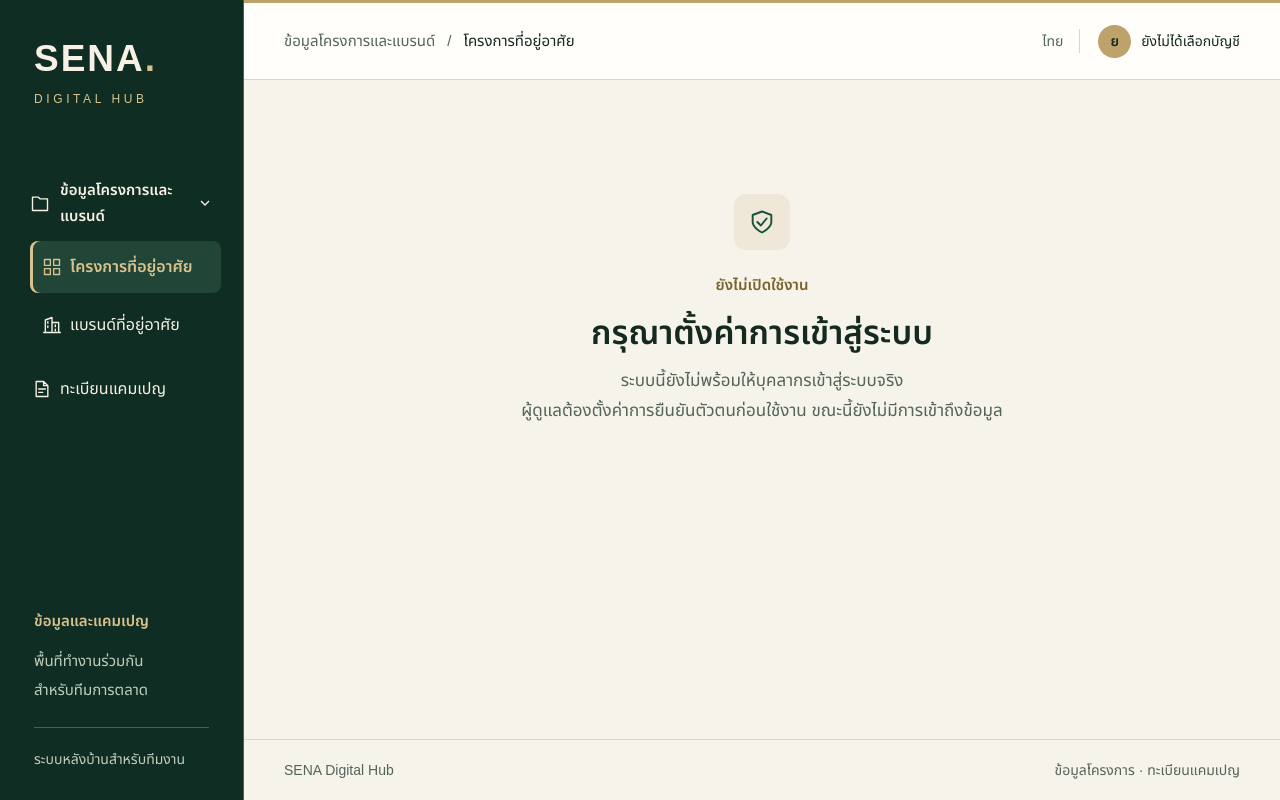
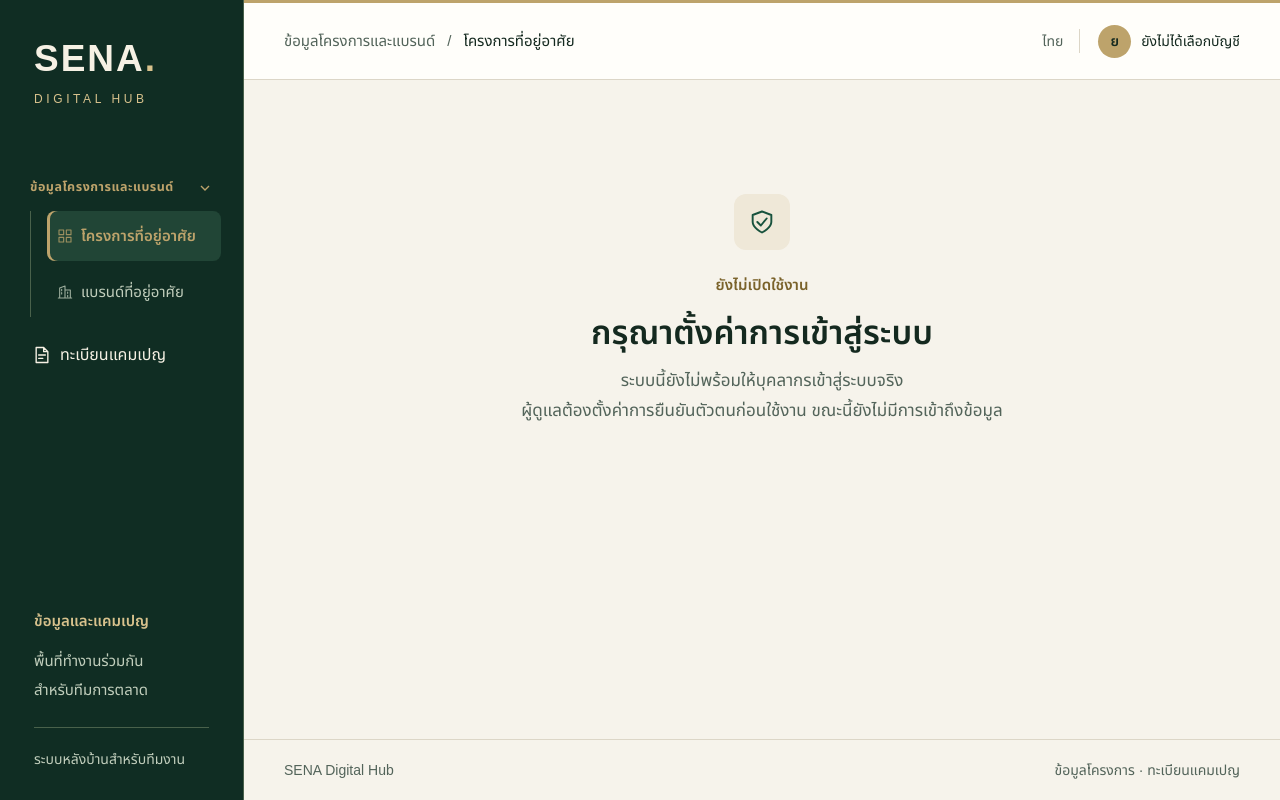
Before and after one commit to Keetawon/sena_digital_hub_mkt, a Next.js app in the folder apps/admin/: page / in a window 1280 px wide. Built offline with nearby package versions, Linux system fonts and the light colour scheme; a web font is replaced by a local one.

Commit message:
Clarify sidebar section and child navigation hierarchy

```diff
--- a/apps/admin/components/hub-navigation.css
+++ b/apps/admin/components/hub-navigation.css
@@ -1,6 +1,6 @@
 .sidebar .hub-navigation { display: grid; width: 100%; gap: 12px; }
 .hub-nav-group { min-width: 0; }
-.hub-nav-toggle { display: flex; align-items: center; gap: 10px; width: 100%; min-height: 44px; border: 0; border-radius: 8px; padding: 12px 8px; text-align: left; background: transparent; color: var(--sidebar-ink); font-size: var(--text-small); font-weight: 600; }
+.hub-nav-toggle { display: flex; align-items: center; gap: 10px; width: 100%; min-height: 44px; border: 0; border-radius: 8px; padding: 12px 8px; text-align: left; background: transparent; color: var(--gold); font-size: 12.5px; font-weight: 700; letter-spacing: .04em; }
 .hub-nav-toggle:hover { background: var(--sidebar-active); }
 .hub-nav-toggle > span { flex: 1; }
 .hub-nav-toggle svg, .hub-navigation .nav-link svg { flex-shrink: 0; }
@@ -8,9 +8,18 @@
 .hub-nav-toggle[aria-expanded="true"] .hub-nav-chevron { transform: rotate(0); }
 .hub-nav-collapse { display: grid; grid-template-rows: 0fr; }
 .hub-nav-collapse[data-open="true"] { grid-template-rows: 1fr; }
-.hub-nav-items { overflow: hidden; min-height: 0; display: grid; gap: 6px; }
+.hub-nav-items { overflow: hidden; min-height: 0; display: grid; gap: 6px; margin-left: 8px; border-left: 1px solid var(--sidebar-line); padding-left: 16px; }
 .hub-nav-collapse[data-open="false"] .hub-nav-items { visibility: hidden; }
-.hub-navigation .hub-nav-items .nav-link { margin-left: 8px; padding-left: 12px; }
+.hub-navigation .hub-nav-items .nav-link { margin: 0; padding-left: 10px; font-size: 15px; color: var(--sidebar-muted); }
+.hub-navigation .hub-nav-items .nav-link:hover { color: var(--sidebar-ink); }
+.hub-navigation .hub-nav-items .nav-link.active { color: var(--gold); background: var(--sidebar-active); box-shadow: inset 3px 0 var(--gold); }
+.hub-navigation .hub-nav-items .nav-link svg { width: 16px; height: 16px; opacity: .8; }
+.hub-nav-standalone { border-top: 1px solid var(--sidebar-line); padding-top: 12px; }
+.hub-nav-standalone .nav-link, .sidebar .assistant-trigger { font-size: 15.5px; font-weight: 600; color: var(--sidebar-ink); }
+.hub-nav-standalone .nav-link svg, .sidebar .assistant-trigger svg { width: 18px; height: 18px; }
+@media (prefers-reduced-motion: no-preference) {
+  .hub-nav-collapse { transition: grid-template-rows 150ms ease-out; }
+}
 .hub-navigation .nav-link .hub-nav-count { flex: 0 0 auto; margin-left: auto; min-width: 24px; padding: 1px 6px; border-radius: 999px; background: var(--gold-light); color: var(--sidebar); text-align: center; font-size: var(--text-caption); font-weight: 600; }
 .hub-topbar-navigation { display: flex; align-items: center; gap: 12px; min-width: 0; flex: 1; }
 .hub-menu-toggle, .hub-menu-close { display: none; }
--- a/apps/admin/components/hub-navigation.tsx
+++ b/apps/admin/components/hub-navigation.tsx
@@ -19,7 +19,7 @@ function Group({ name, items, section, pendingBrands }: { name: keyof typeof hub
   if (!items.length) return null;
   if (items.length === 1) return <NavLink item={items[0]} section={section} pendingBrands={pendingBrands} />;
   function toggle() { const next = !open; setOpen(next); try { localStorage.setItem(`hub-navigation:${name}`, next ? "open" : "closed"); } catch { /* Navigation remains usable without storage. */ } }
-  return <section className="hub-nav-group"><button type="button" className="hub-nav-toggle" aria-expanded={open} aria-controls={controls} onClick={toggle}><NavIcon path={name === "content" ? "M3 5h7l2 2h9v14H3V5z" : "M3 19h18M6 15V9M12 15V4M18 15v-7"} /><span>{hubGroups[name]}</span><svg className="hub-nav-chevron" width="16" height="16" viewBox="0 0 24 24" fill="none" stroke="currentColor" strokeWidth="2" aria-hidden="true"><path d="m6 9 6 6 6-6" /></svg></button><div id={controls} className="hub-nav-collapse" data-open={open} inert={!open} aria-hidden={!open}><div className="hub-nav-items">{items.map(item => <NavLink key={item.id} item={item} section={section} pendingBrands={pendingBrands} />)}</div></div></section>;
+  return <section className="hub-nav-group"><button type="button" className="hub-nav-toggle" aria-expanded={open} aria-controls={controls} onClick={toggle}><span>{hubGroups[name]}</span><svg className="hub-nav-chevron" width="16" height="16" viewBox="0 0 24 24" fill="none" stroke="currentColor" strokeWidth="2" aria-hidden="true"><path d="m6 9 6 6 6-6" /></svg></button><div id={controls} className="hub-nav-collapse" data-open={open} inert={!open} aria-hidden={!open}><div className="hub-nav-items">{items.map(item => <NavLink key={item.id} item={item} section={section} pendingBrands={pendingBrands} />)}</div></div></section>;
 }
 export function HubNavigation({ section, residential, finance, staff, publisher = false }: { section: HubSection; residential: boolean; finance: boolean; staff: boolean; publisher?: boolean }) {
   const { pendingCount } = useBrandReviews();
@@ -28,5 +28,5 @@ export function HubNavigation({ section, residential, finance, staff, publisher
   // explain account choices. Domain data and additional links keep their ACLs.
   const content = hubPages.filter(item => item.group === "content" && (item.id !== "knowledge" || !hosted) && (residential || item.id === "projects" || item.id === "brands"));
   const ads = hubPages.filter(item => item.group === "ads" && (finance || item.id === "registry"));
-  return <nav className="hub-navigation" aria-label="เมนูหลัก"><Group name="content" items={content} section={section} pendingBrands={publisher ? pendingCount : undefined} /><Group name="ads" items={ads} section={section} />{staff && <NavLink item={hubPages.find(item => item.id === "questions")!} section={section} />}</nav>;
+  return <nav className="hub-navigation" aria-label="เมนูหลัก"><Group name="content" items={content} section={section} pendingBrands={publisher ? pendingCount : undefined} /><Group name="ads" items={ads} section={section} />{staff && <div className="hub-nav-standalone"><NavLink item={hubPages.find(item => item.id === "questions")!} section={section} /></div>}</nav>;
 }
```
Also changed, not shown: 2 other files (tests, documents, lock files or other folders).
